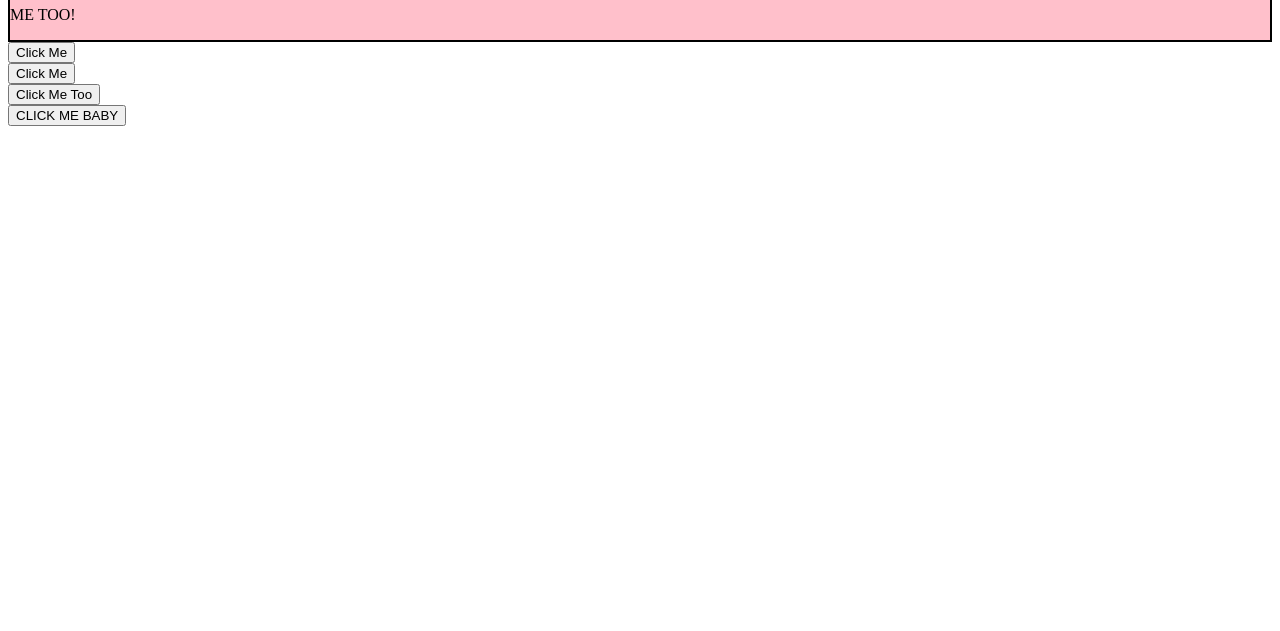
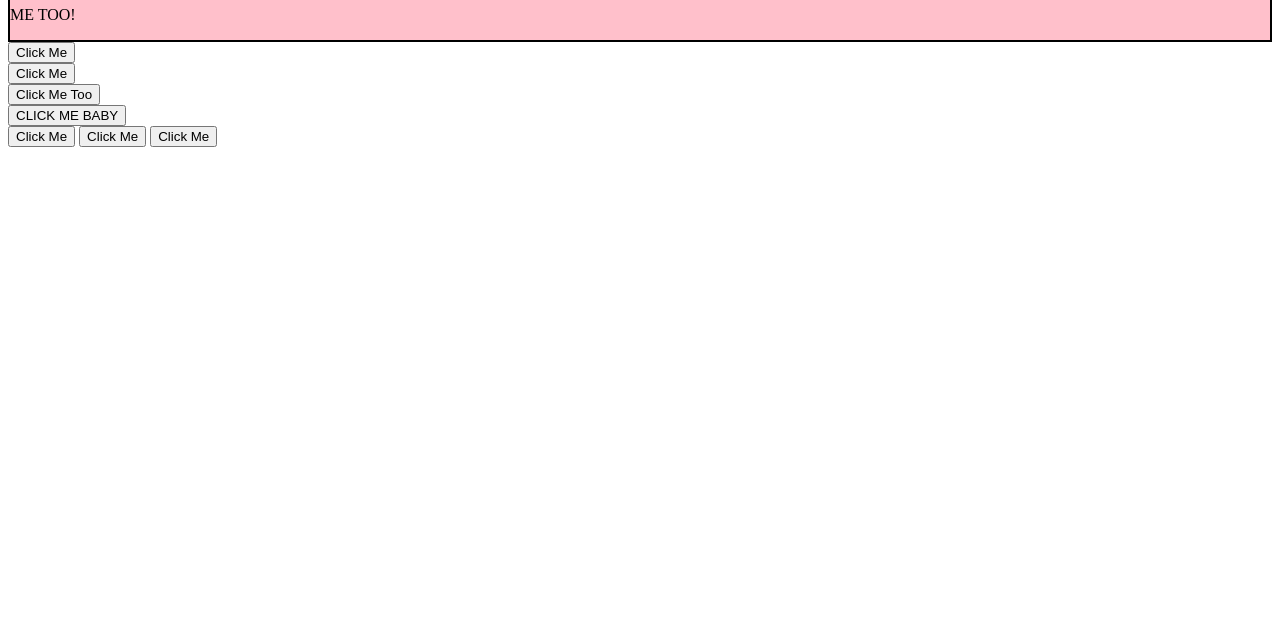
Before and after one commit to digi-coder/first-javascript, a plain HTML site: page index.html in a window 1280 px wide. Shown: the part 169-800 px from the top of the page. Drawn offline with Linux system fonts and the light colour scheme.

Commit message:
Edit index.html and js-file.js

```diff
--- a/index.html
+++ b/index.html
@@ -28,6 +28,10 @@
         <button onclick="alertFunction()">CLICK ME BABY</button>
     </div>
 
-
+    <div id="container2">
+        <button id="1">Click Me</button>
+        <button id="2">Click Me</button>
+        <button id="3">Click Me</button>
+    </div>
 </body>
 </html>
--- a/js-file.js
+++ b/js-file.js
@@ -47,3 +47,25 @@ btn3.addEventListener('click', () => {
 function alertFunction() {
     alert("YAY! YOU DID IT!");
   }
+
+  btn3.addEventListener('click', function (e) {
+    console.log(e);
+  });
+
+  btn2.addEventListener('click', function (e) {
+    //console.log(e.target);
+    e.target.style.background = 'blue';
+  });
+
+  //nodelist
+  // buttons is a node list. It looks and acts much like an array.
+    const buttons = document.querySelectorAll('button');
+
+// we use the .forEach method to iterate through each button
+    buttons.forEach((button) => {
+
+  // and for each one we add a 'click' listener
+    button.addEventListener('click', () => {
+        alert(button.id);
+    });
+    });
```
